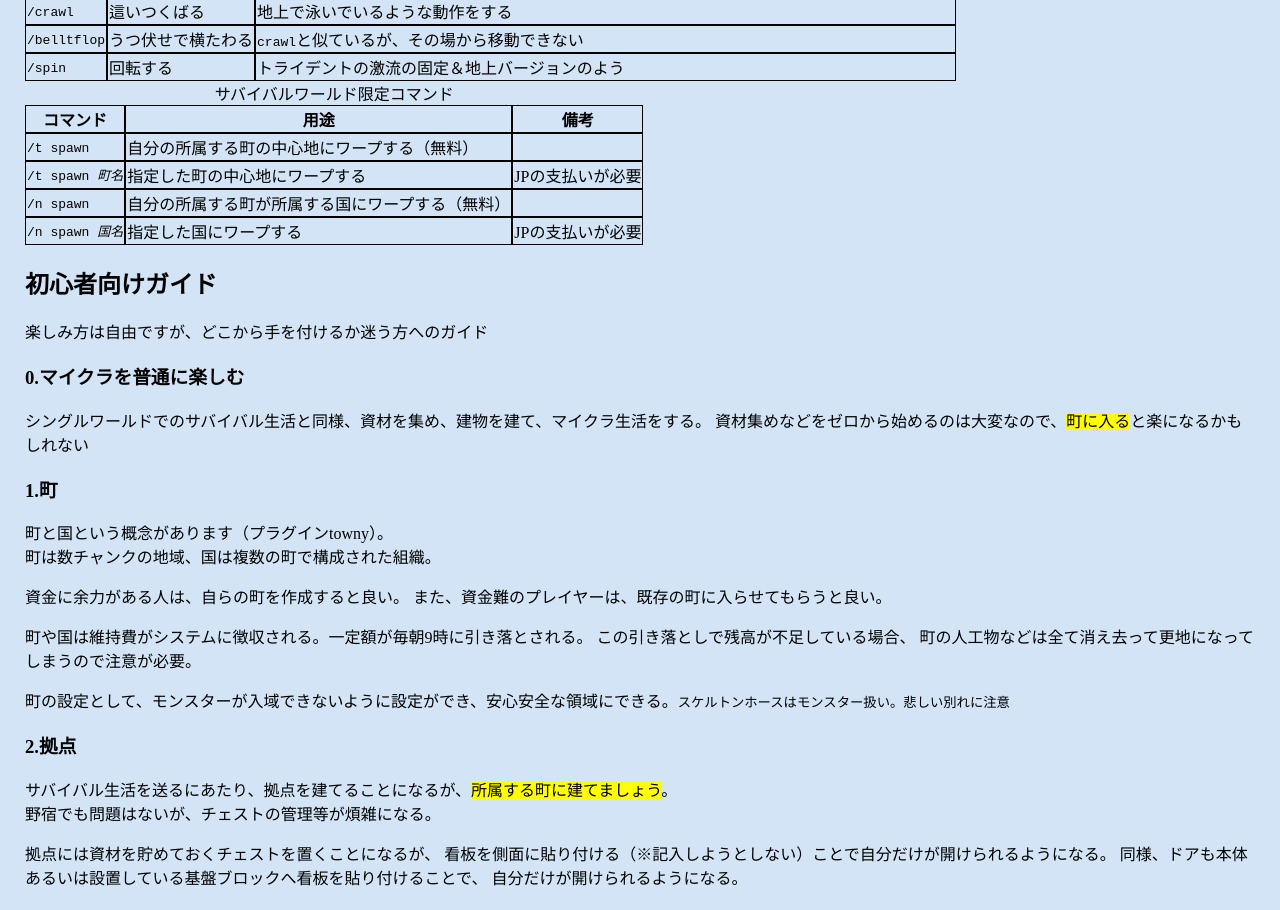
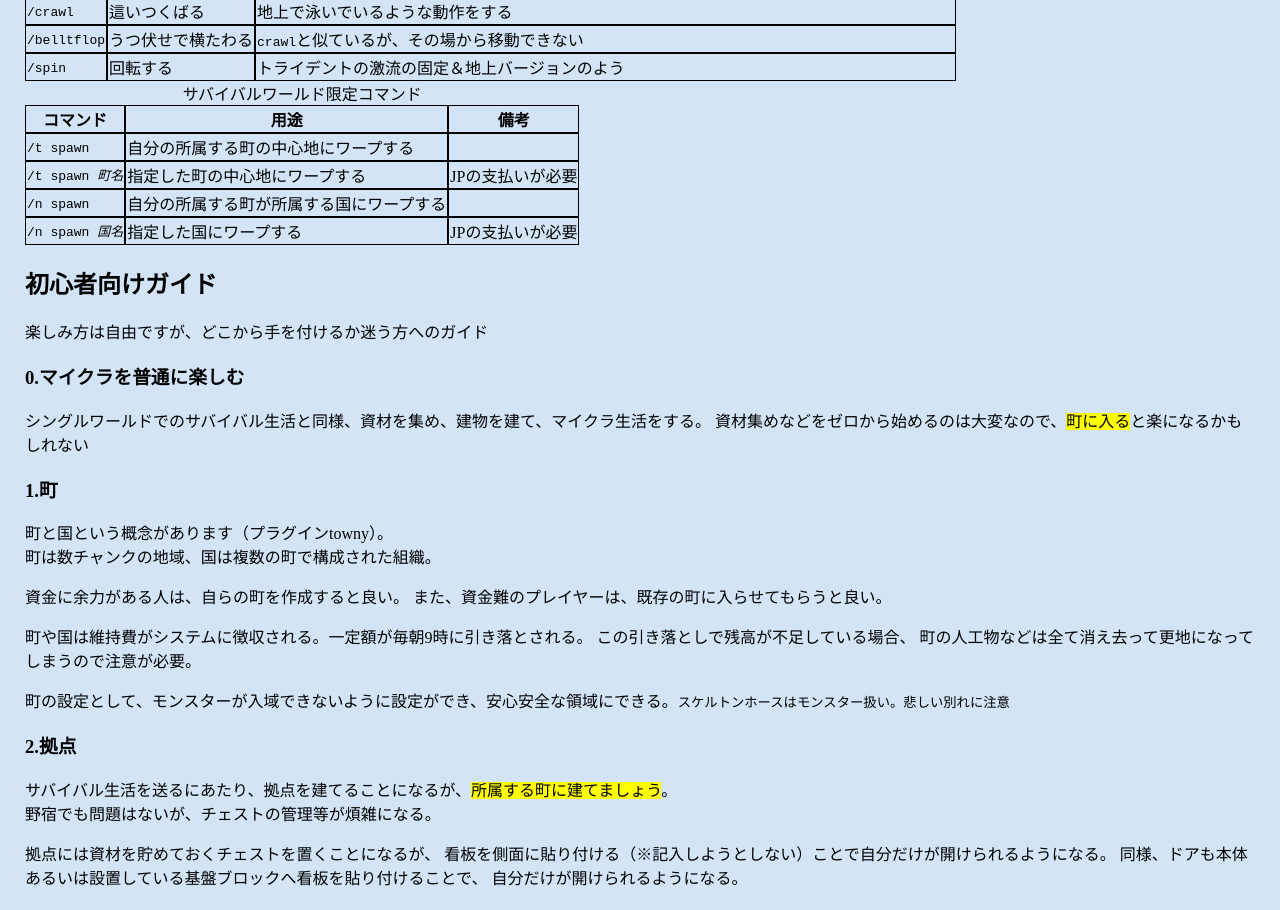
Before and after one commit to JavaJava19/jps.gg, a React (Create React App) app in the folder source/: page /game/survival in a window 1280 px wide. Shown: the part 900-1810 px from the top of the page. Built offline with nearby package versions, Linux system fonts and the light colour scheme; no server answers.

Commit message:
無料だっけ？

```diff
--- a/source/src/components/parts/game/Survival.js
+++ b/source/src/components/parts/game/Survival.js
@@ -48,9 +48,9 @@ const Survival = () => {
               <tr><th scope="col">コマンド</th><th scope="col">用途</th><th scope="col">備考</th></tr>
             </thead>
             <tbody>
-              <tr><td><code>/t spawn</code></td><td>自分の所属する町の中心地にワープする（無料）</td><td></td></tr>
+              <tr><td><code>/t spawn</code></td><td>自分の所属する町の中心地にワープする</td><td></td></tr>
               <tr><td><code>/t spawn <i>町名</i></code></td><td>指定した町の中心地にワープする</td><td>JPの支払いが必要</td></tr>
-              <tr><td><code>/n spawn</code></td><td>自分の所属する町が所属する国にワープする（無料）</td><td></td></tr>
+              <tr><td><code>/n spawn</code></td><td>自分の所属する町が所属する国にワープする</td><td></td></tr>
               <tr><td><code>/n spawn <i>国名</i></code></td><td>指定した国にワープする</td><td>JPの支払いが必要</td></tr>
             </tbody>
           </table>
```
